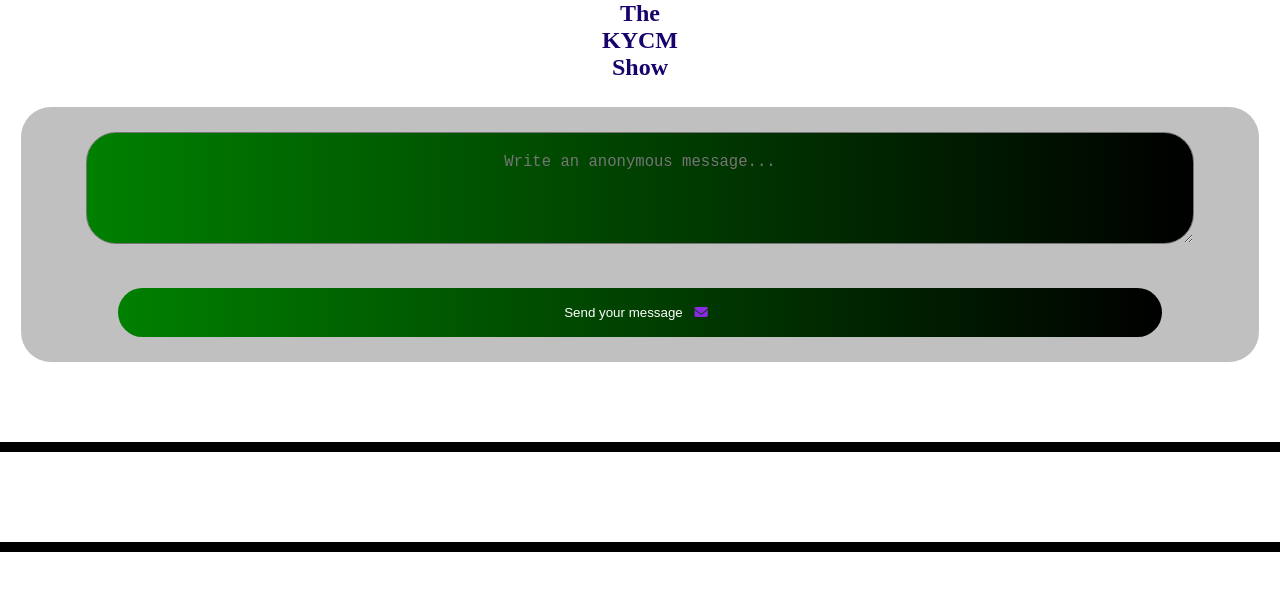
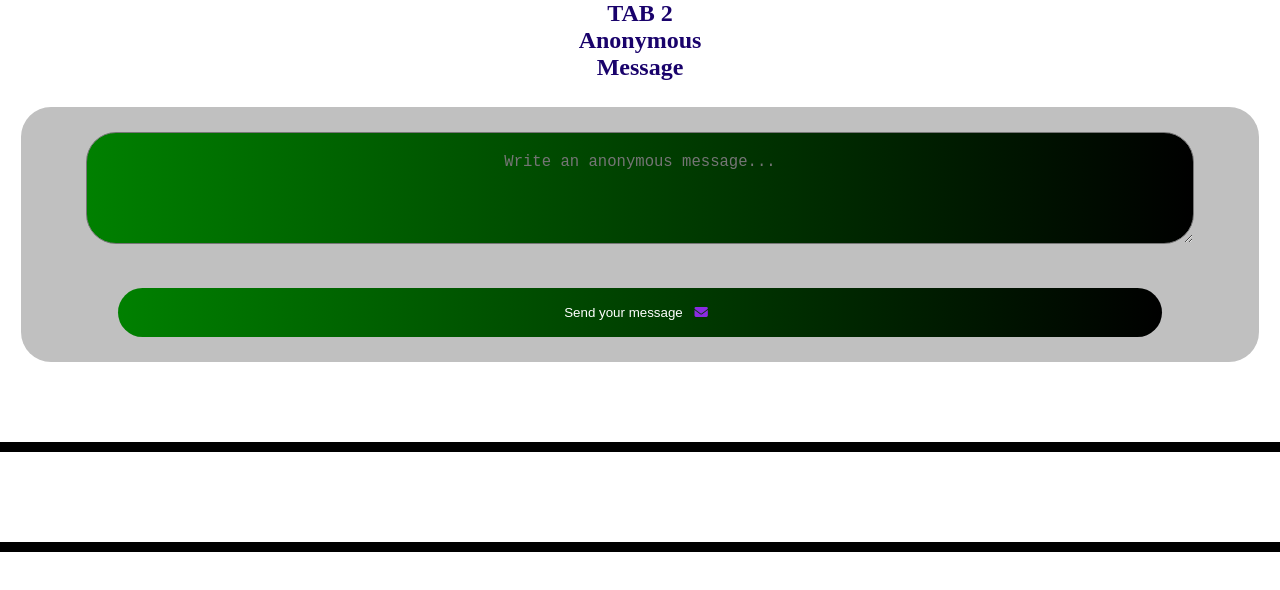
Before and after one commit to thexenon/KYCM, a plain HTML site: page TAB2/index.html in a window 1280 px wide. Drawn offline with nearby package versions, Linux system fonts and the light colour scheme; no server answers.

Commit message:
Update index.html

```diff
--- a/TAB2/index.html
+++ b/TAB2/index.html
@@ -3,7 +3,8 @@
 <head>
 	<meta charset="UTF-8">
 	<meta name="viewport" content="width=device-width, initial-scale=1.0">
-	<title>The KYCM Show</title>
+	<!--<title>The KYCM Show</title>-->
+	<title>TAB 2 Anonymous Message</title>
 	<link rel="stylesheet" href="index.css">
 	<script src="https://kit.fontawesome.com/6401c6b42b.js" crossorigin="anonymous"></script>
 
@@ -42,7 +43,8 @@
 
 
     <div class="brand">
-        <h2>The <br>KYCM<br> Show</h2>
+        <!--<h2>The <br>KYCM<br> Show</h2>-->
+								<h2>TAB 2<br>Anonymous<br>Message</h2>
         <!--<img src="a0.jpg" alt="">-->
     </div>
 	<div>
```
